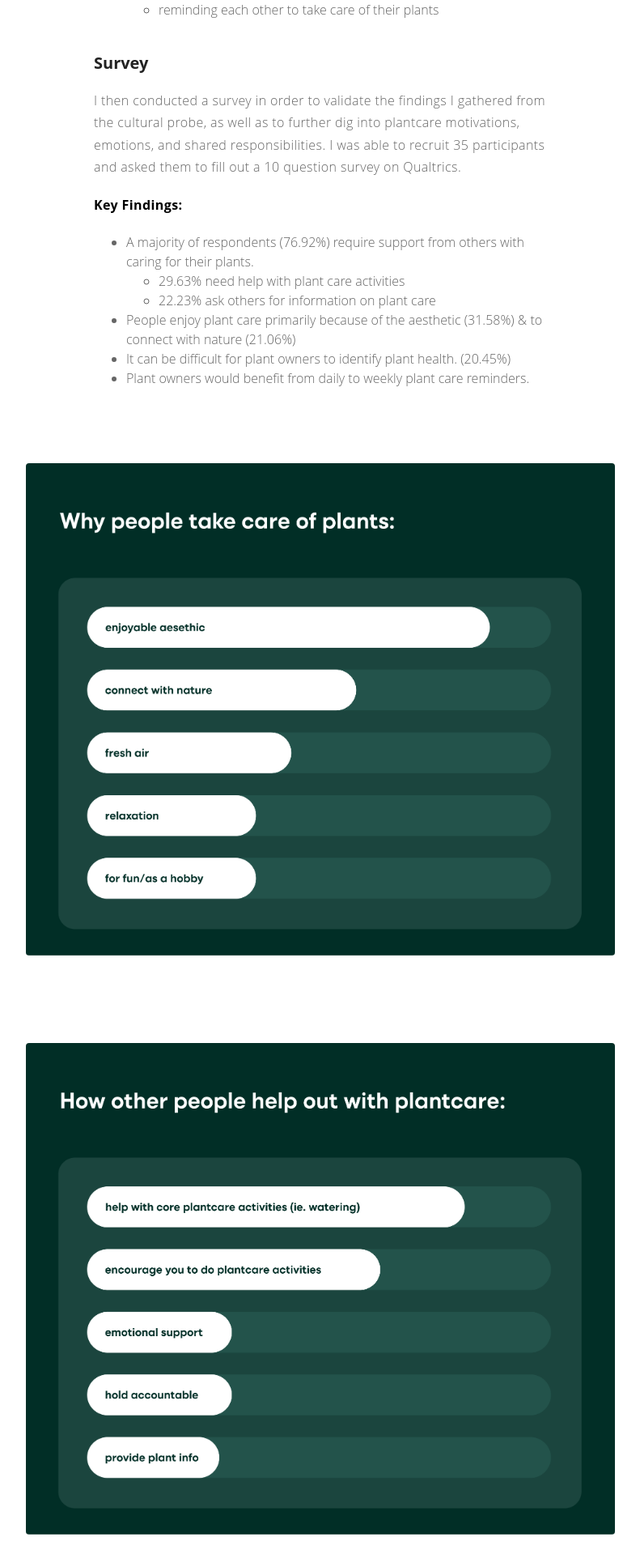
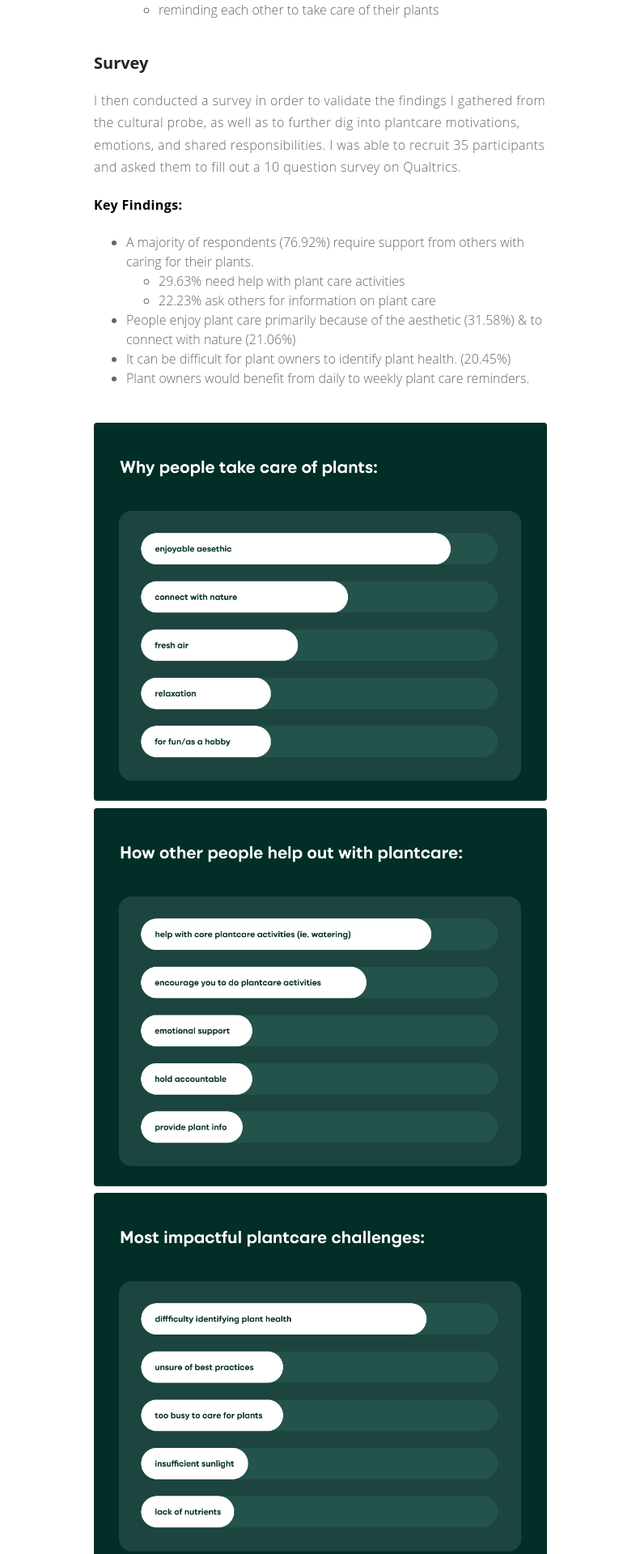
Before and after one commit to Nicholasdgiles/nicholasgiles.github.io, a Jekyll site: the page built from _posts/2021-11-10-plantcare.markdown, in a window 1280 px wide. Shown: the part 4481-6400 px from the top of the page at 81% size, without its empty margins (244-1035 px from the left). Built offline with Jekyll 4.4.1, drawn with Linux system fonts in a browser that asks for light colours.

Commit message:
Update 2021-11-10-plantcare.markdown

```diff
--- a/_posts/2021-11-10-plantcare.markdown
+++ b/_posts/2021-11-10-plantcare.markdown
@@ -80,9 +80,9 @@ I then conducted a survey in order to validate the findings I gathered from the
 - Plant owners would benefit from daily to weekly plant care reminders.
 
 <br>
-<img src="http://nicholasgiles.com/assets/images/plantcare/question1.png" class="bigger-image" alt="Plantcare Assistant Survey Findings" />
-<img src="http://nicholasgiles.com/assets/images/plantcare/question2.png" class="bigger-image" alt="Plantcare Assistant Survey Findings" />
-<img src="http://nicholasgiles.com/assets/images/plantcare/question3.png" class="bigger-image" alt="Plantcare Assistant Survey Findings" />
+<img src="http://nicholasgiles.com/assets/images/plantcare/question1.png" alt="Plantcare Assistant Survey Findings" />
+<img src="http://nicholasgiles.com/assets/images/plantcare/question2.png" alt="Plantcare Assistant Survey Findings" />
+<img src="http://nicholasgiles.com/assets/images/plantcare/question3.png" alt="Plantcare Assistant Survey Findings" />
 
 ### User Enactments
 I also decided to conduct user enactments in order to test out different design options I had come up with. The questions I sought to answer with the user enactments were the following:
```
